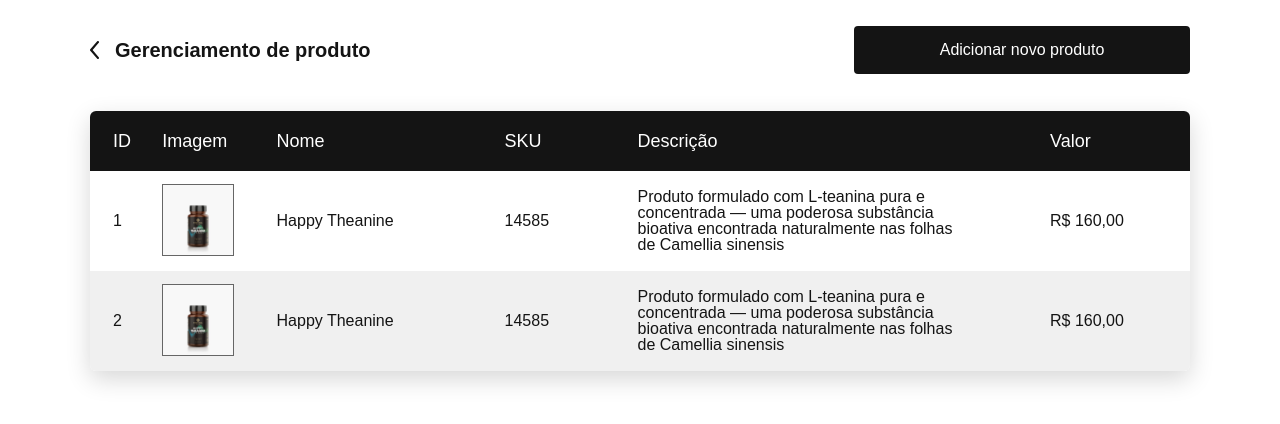
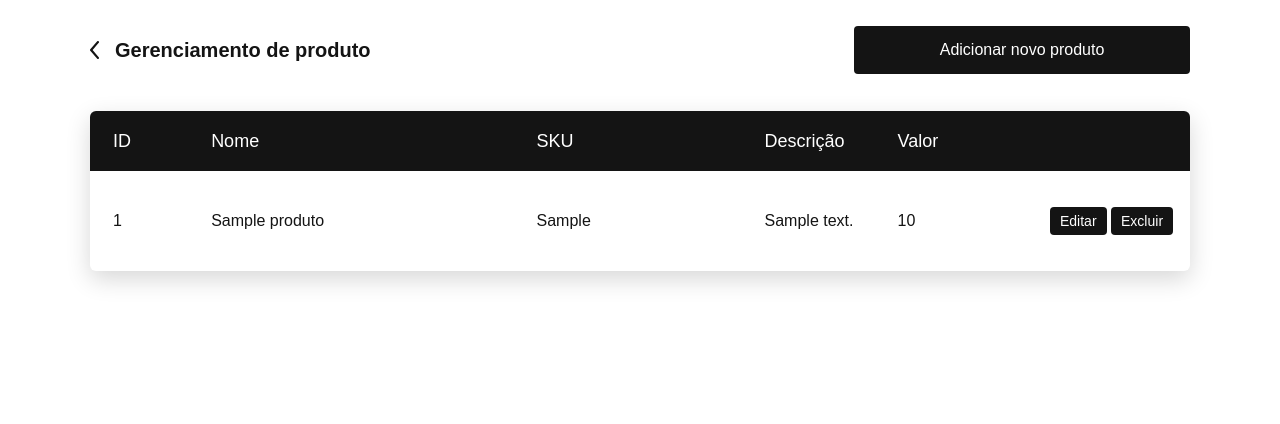
Before and after one commit to bruna-lw/projeto_tech, a PHP site: page /produtos.php in a window 1280 px wide. Shown: the part 70-494 px from the top of the page. Run offline with PHP 8.4, Linux system fonts and the light colour scheme; tables that the repository leaves empty or names only in its code hold one stand-in row (values such as "Sample post"); some web fonts are replaced.

Commit message:
2º commit - gerenciamento e edição de produto

```diff
--- /dev/null
+++ b/assets/css/styles2.css
@@ -0,0 +1,21 @@
+.edit-button {
+    background-color: #141414;
+    color: #FFFFFF;
+    cursor: pointer;
+    text-align: center;
+    text-decoration: none;
+    padding: 6px 10px;
+    border-radius: 4px;
+    font-size: 14px;
+}
+
+.edit-button:hover {
+    background-color: #333333;
+}
+
+h4 {
+    text-align: center;
+    font-weight: bold;
+    font-size: 25px;
+    padding-top: 20px;
+}
--- a/cadastro-cliente.php
+++ b/cadastro-cliente.php
@@ -5,7 +5,7 @@
 }
 
 require_once 'classes/cliente.php';
-// Criação de uma instância da classe Usuario
+// Criação de uma instância da classe Cliente
 $cliente = new Cliente("projeto", "localhost", "root", "");
 ?>
 
@@ -19,6 +19,7 @@
   <link rel="stylesheet" href="./assets/css/reset.css">
   <link rel="stylesheet" href="./assets/css/styles.css">
   <link rel="stylesheet" href="https://use.typekit.net/tvf0cut.css">
+  <link rel="stylesheet" href="./assets/css/styles2.css">
 </head>
 
 <body>
--- a/classes/produto.php
+++ b/classes/produto.php
@@ -41,8 +41,35 @@
 
      public function buscarDados(){
         $dadosProduto = array();
-        $cmd = $this->pdo->query("SELECT * FROM produto ORDER BY id_produto DESC");
+        $cmd = $this->pdo->query("SELECT id_produto, nome, sku, descricao, valor FROM produto ORDER BY id_produto");
         $dadosProduto = $cmd->fetchAll(PDO::FETCH_ASSOC);
         return $dadosProduto;
     }
+
+    public function excluirProduto($id){
+        $cmd = $this->pdo->prepare("DELETE FROM produto WHERE id_produto = :id");
+        $cmd->bindValue(":id", $id);
+        $cmd->execute();
+    }
+
+    // Buscar os dados de um produto específico
+    public function buscarDadosProduto($id){
+        $res = array();
+        $cmd = $this->pdo->prepare("SELECT * FROM produto WHERE id_produto = :id");
+        $cmd->bindValue(":id", $id);
+        $cmd->execute();
+        $res = $cmd->fetch(PDO::FETCH_ASSOC);
+        return $res;
+    }
+
+    // Atualizar os dados no BD
+    public function atualizarProduto($id, $nome, $sku, $valor, $descricao){
+        $cmd = $this->pdo->prepare("UPDATE produto SET nome = :n, sku = :sku, valor = :v, descricao = :d WHERE id_produto = :id");
+        $cmd->bindValue(":n", $nome);
+        $cmd->bindValue(":sku", $sku);
+        $cmd->bindValue(":v", $valor);
+        $cmd->bindValue(":d", $descricao);
+        $cmd->bindValue(":id", $id);
+        $cmd->execute();
+        }
 }
--- a/produtos.php
+++ b/produtos.php
@@ -3,6 +3,9 @@
 if (session_status() === PHP_SESSION_NONE) {
     session_start();
 }
+require_once 'classes/produto.php';
+// Criação de uma instância da classe Produto
+$produto = new Produto("projeto", "localhost", "root", "");
 ?>
 
 <!DOCTYPE html>
@@ -16,6 +19,7 @@
   <link rel="stylesheet" href="./assets/css/styles.css">
   <link rel="stylesheet" href="./assets/css/gerenciamento_produto.css">
   <link rel="stylesheet" href="https://use.typekit.net/tvf0cut.css">
+  <link rel="stylesheet" href="./assets/css/styles2.css">
 </head>
 
 <body>
@@ -38,34 +42,34 @@
           <thead>
             <tr>
               <th>ID</th>
-              <th>Imagem</th>
+              <!-- <th>Imagem</th> -->
               <th>Nome</th>
               <th>SKU</th>
               <th>Descrição</th>
               <th>Valor</th>
+              <th></th>
             </tr>
           </thead>
           <tbody>
-            <tr>
-              <td>1</td>
-              <td><img src="assets/images/image-happy-theanine.jpg" class="img-produto" alt="" /></td>
-              <td>Happy Theanine</td>
-              <td>14585</td>
-              <td><span class="descr">Produto formulado com L-teanina pura e concentrada — uma poderosa substância
-                  bioativa encontrada
-                  naturalmente nas folhas de Camellia sinensis</span></td>
-              <td>R$ 160,00</td>
-            </tr>
-            <tr>
-              <td>2</td>
-              <td><img src="assets/images/image-happy-theanine.jpg" class="img-produto" alt="" /></td>
-              <td>Happy Theanine</td>
-              <td>14585</td>
-              <td><span class="descr">Produto formulado com L-teanina pura e concentrada — uma poderosa substância
-                  bioativa encontrada
-                  naturalmente nas folhas de Camellia sinensis</span></td>
-              <td>R$ 160,00</td>
-            </tr>
+            <?php
+              $dados = $produto->buscarDados();
+              if(count($dados) > 0){
+                  for ($i=0; $i < count($dados); $i++){
+                      // abrindo a linha para preencher os dados com <tr> em html
+                      echo "<tr>";
+                      foreach ($dados[$i] as $k => $v) {
+                              // abrindo o campo para preencher a coluna com <td> em html
+                              echo "<td>".$v."</td>";
+                      }
+                      // ultima coluna não é preenchida com dados do banco, pois são links fixos. Por isso fecha o php, deixa o html e volta a abrir php após.
+                    ?><td>
+                      <a href="editar-produto.php?id_up=<?php echo $dados[$i]['id_produto']; ?>" class="edit-button">Editar</a>
+                      <a href="produtos.php?id=<?php echo $dados[$i]['id_produto']; ?>" class="edit-button">Excluir</a>
+                </td><?php
+                  }
+                      echo "</tr>";
+              }
+            ?>
           </tbody>
         </table>
       </div>
@@ -74,3 +78,12 @@
 </body>
 
 </html>
+
+<?php
+  // Método para excluir produto a partir do botão Excluir
+  if(isset($_GET['id'])){
+    $id_prod = addslashes($_GET['id']);
+    $produto->excluirProduto($id_prod);
+    header("location: produtos.php");
+  }
+?>
```
Also changed, not shown: editar-produto.php (added, +99 -0 lines).
